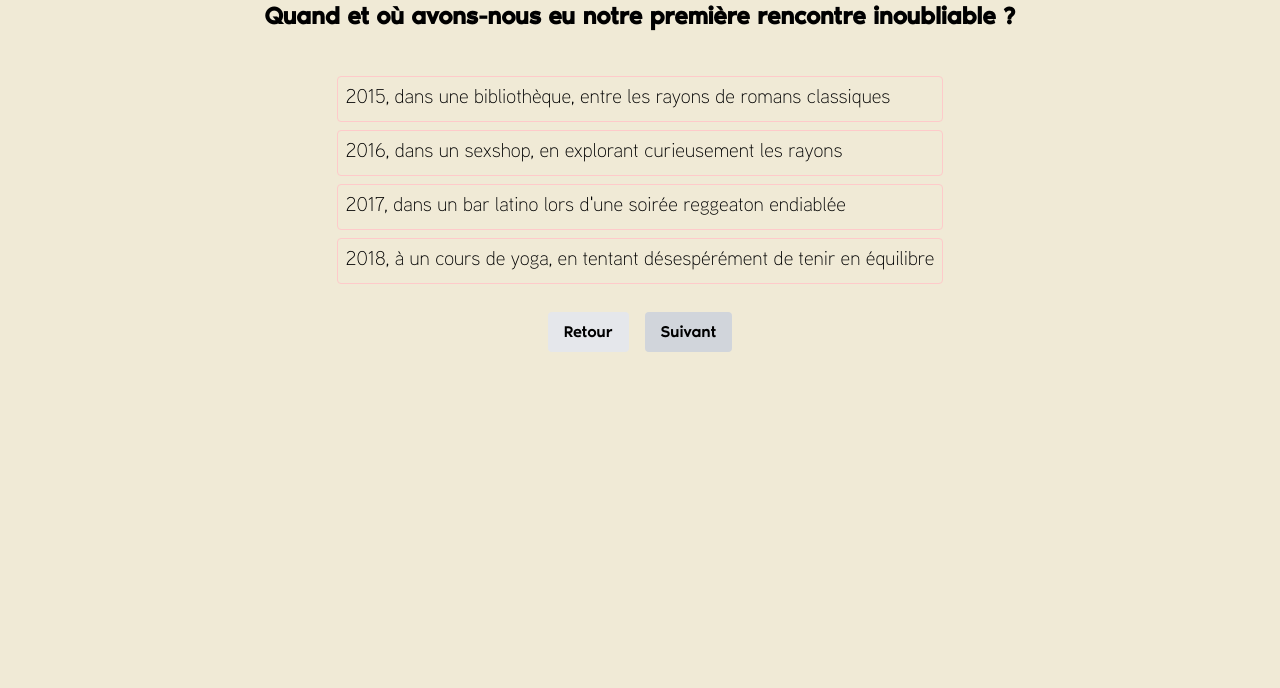
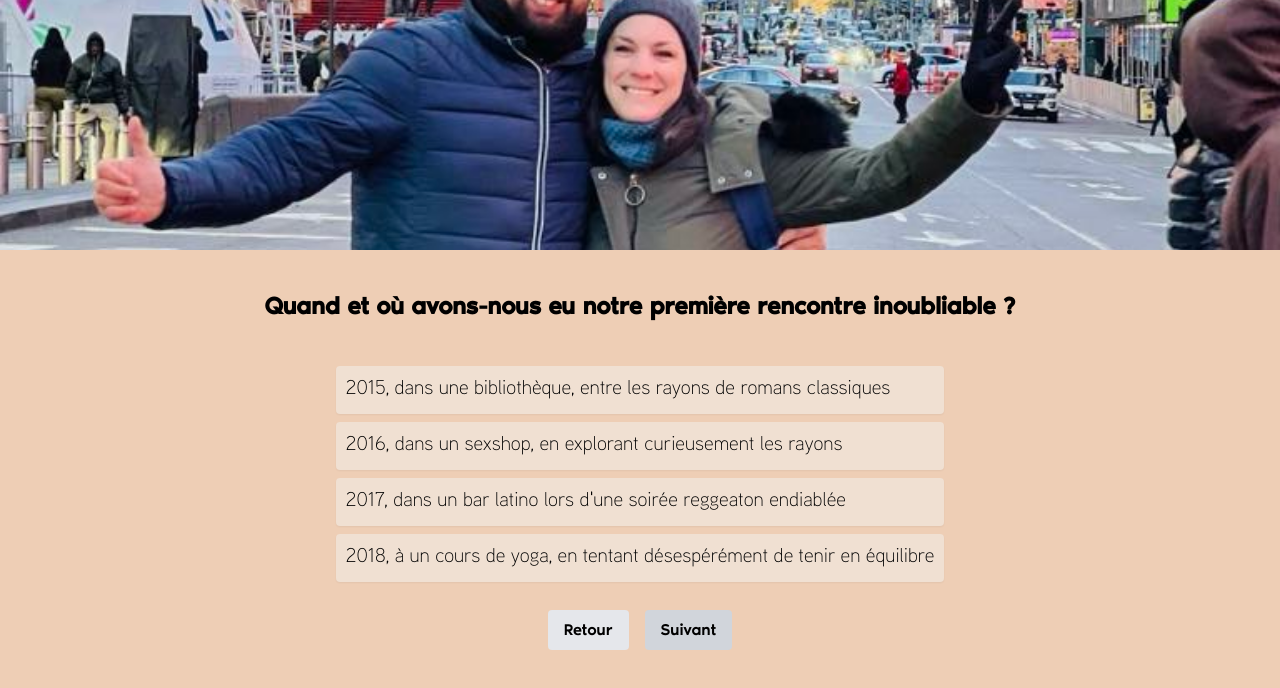
Before and after one commit to manonab/celine-et-patrick, a React (Create React App) app: page / in a window 1280 px wide. Shown: the top 688 px of the page. Built offline with nearby package versions, Linux system fonts and the light colour scheme.

Commit message:
started added design

```diff
--- a/package.json
+++ b/package.json
@@ -3,6 +3,10 @@
 	"version": "0.1.0",
 	"private": true,
 	"dependencies": {
+		"@emotion/react": "^11.11.4",
+		"@emotion/styled": "^11.11.5",
+		"@mui/icons-material": "^5.15.18",
+		"@mui/material": "^5.15.18",
 		"@testing-library/jest-dom": "^5.17.0",
 		"@testing-library/react": "^13.4.0",
 		"@testing-library/user-event": "^13.5.0",
--- a/src/components/form/questionnaire.tsx
+++ b/src/components/form/questionnaire.tsx
@@ -13,7 +13,7 @@ const Questionnaire: React.FC = () => {
     1: ['C'],
     2: ['B'],
     3: ['C'],
-    4: ['B', 'D'], // Bonus question with multiple correct answers
+    4: ['B', 'D'],
   };
 
   const nextQuestion = () => {
@@ -53,6 +53,7 @@ const Questionnaire: React.FC = () => {
 
   return (
     <div className="flex flex-col items-center">
+      <img src='./assets/img/celine-patrick.jpg' alt="céline et patrick à NY" className='w-full h-[250px] object-cover object-center mb-10' />
       <Question
         question={questionsData[currentQuestionIndex].question}
         options={questionsData[currentQuestionIndex].options}
--- a/src/components/form/questions.tsx
+++ b/src/components/form/questions.tsx
@@ -1,4 +1,5 @@
 import React, { useState, useEffect } from 'react';
+import CheckCircleIcon from '@mui/icons-material/CheckCircle';
 
 interface Option {
   option: string;
@@ -48,13 +49,13 @@ const Question: React.FC<QuestionProps> = ({
   };
 
   return (
-    <div className="flex flex-col items-center">
-      <h2 className="text-2xl font-bold mb-4">{question}</h2>
+    <div className="flex flex-col items-center mb-10">
+      <h2 className="text-2xl font-bold mb-4 mx-1 text-center">{question}</h2>
       <div className="h-auto px-3 py-5">
         {options.map((option: Option) => (
           <div
             key={option.option}
-            className={`rounded p-2 m-2 text-left text-xl font-aauxlight option border cursor-pointer ${selectedOptions.includes(option.option) ? 'selected bg-red-200 border-white text-white' : 'border-red-200'}`}
+            className={`relative shadow-sm rounded p-2.5 m-2 text-left text-xl font-aauxlight option cursor-pointer ${selectedOptions.includes(option.option) ? 'selected bg-[#F5F5F5] ' : 'bg-[#F0E0D2] '}`}
             onClick={() => handleOptionSelect(option.option)}
           >
             <input
@@ -66,7 +67,10 @@ const Question: React.FC<QuestionProps> = ({
               checked={selectedOptions.includes(option.option)}
               readOnly
             />
-            <p id={option.option} className='w-full h-full cursor-pointer'>{option.text}</p>
+            {selectedOptions.includes(option.option) && (
+              <CheckCircleIcon className="absolute bottom-14 -right-2.5 text-[#448B71] mt-1 mr-1" />
+            )}
+            <p id={option.option} className={`w-full h-full cursor-pointer ${selectedOptions.includes(option.option) ? "text" : ""}`}>{option.text}</p>
           </div>
         ))}
       </div>
@@ -83,7 +87,7 @@ const Question: React.FC<QuestionProps> = ({
             <button
               onClick={onNext}
               disabled={isLast || selectedOptions.length === 0}
-              className={`px-4 py-2 rounded ${isLast || selectedOptions.length === 0 ? 'bg-gray-300 cursor-not-allowed' : 'bg-red-200 text-gray'}`}
+              className={`px-4 py-2 rounded ${isLast || selectedOptions.length === 0 ? 'bg-gray-300 cursor-not-allowed' : 'bg-[#448B71] text-white'}`}
             >
               Suivant
             </button>
@@ -97,7 +101,7 @@ const Question: React.FC<QuestionProps> = ({
             >
               Retour
             </button>
-            <button onClick={calculateSuccessRate} className="mt-4 px-4 py-2 bg-red-200 text-white rounded">
+            <button onClick={calculateSuccessRate} className="mt-4 px-4 py-2 bg-[#448B71] text-white rounded">
               Valider les réponses
             </button>
           </div>
--- a/src/index.css
+++ b/src/index.css
@@ -30,6 +30,6 @@
   }
   body {
     font-family: "NoirProMedium";
-    background-color: #F0EAD6;
+    background-color: #EECEB5;
   }
 }
--- a/src/routes/results.tsx
+++ b/src/routes/results.tsx
@@ -12,27 +12,27 @@ export const Result: React.FC = () => {
       <p className='text-lg mb-4'>Vous avez répondu correctement à {correctCountNum} question(s) sur {totalCountNum}</p>
       {percentageNum > 10 && percentageNum < 30 && (
         <div className="text-lg">
-          <p className='text-2xl font-aauxblack text-red-300'>Bon, pas ouf tes réponses, t'as le droit qu'au début du menu. !</p>
+          <p className='text-2xl font-aauxblack text-[#448B71]'>Bon, pas ouf tes réponses, t'as le droit qu'au début du menu. !</p>
         </div>
       )}
       {percentageNum > 30 && percentageNum < 50 && (
         <div className="text-lg">
-          <p className='text-2xl font-aauxblack text-red-300'>Bon, c'est un début mais c'est pas trop ça, t'as le droit qu'à la première partie du menu. !</p>
+          <p className='text-2xl font-aauxblack text-[#448B71]'>Bon, c'est un début mais c'est pas trop ça, t'as le droit qu'à la première partie du menu. !</p>
         </div>
       )}
       {percentageNum > 50 && percentageNum < 70 && (
         <div className="text-lg">
-          <p className='text-2xl font-aauxblack text-red-300'>Bon, tu commences à cerner Céline et Patrick il te reste un bout de chemin. !</p>
+          <p className='text-2xl font-aauxblack text-[#448B71]'>Bon, tu commences à cerner Céline et Patrick il te reste un bout de chemin. !</p>
         </div>
       )}
       {percentageNum > 70 && percentageNum < 90 && (
         <div className="text-lg">
-          <p className='text-2xl font-aauxblack text-red-300'>Presque incollable sur Céline et Patrick, Féliciation ! T'as quasiment tout le menu!</p>
+          <p className='text-2xl font-aauxblack text-[#448B71]'>Presque incollable sur Céline et Patrick, Féliciation ! T'as quasiment tout le menu!</p>
         </div>
       )}
       {percentageNum === 100 && (
         <div className="text-lg">
-          <p className='text-2xl font-aauxblack text-red-300'>On peut dire que tu es incollable au sujet de Céline et Patrick ! Tu as accès à tout le menu!</p>
+          <p className='text-2xl font-aauxblack text-[#448B71]'>On peut dire que tu es incollable au sujet de Céline et Patrick ! Tu as accès à tout le menu!</p>
         </div>
       )}
       <div className="mb-8">
```
Also changed, not shown: public/assets/img/celine-patrick.jpg (added), 1 other file (tests, documents, lock files or other folders).
